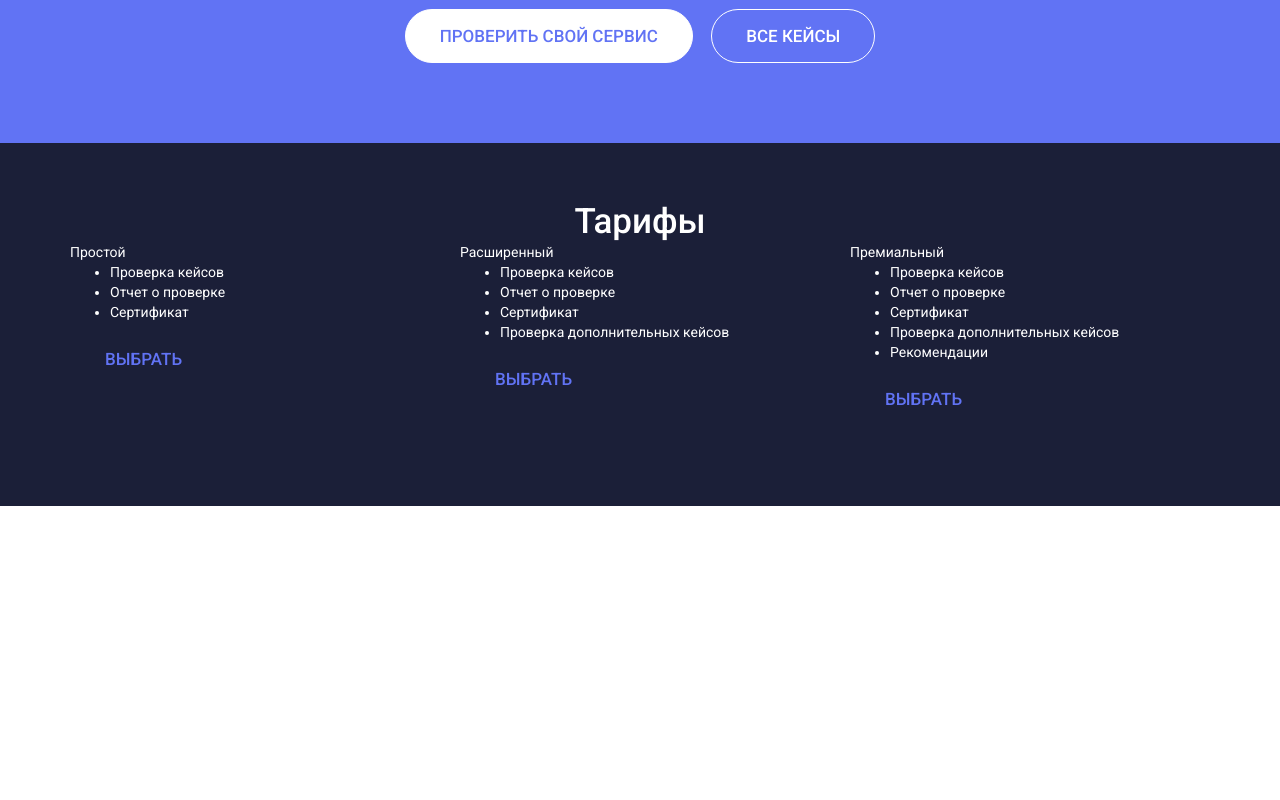
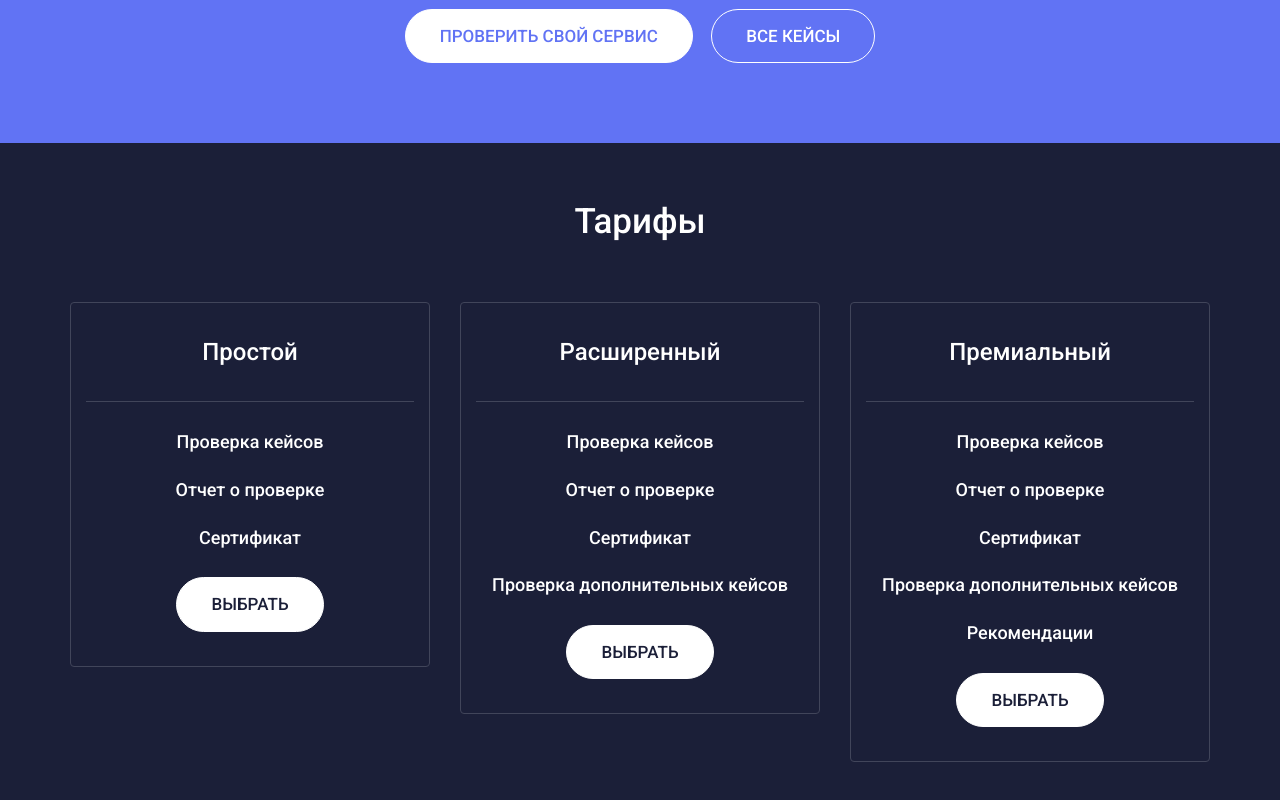
Before and after one commit to Eqwertylab/labx, a website: page src/index.html in a window 1280 px wide. Shown: the part 2794-3594 px from the top of the page. Before the commit the page ends 3300 px from the top, so only its background shows below. Drawn offline with nearby package versions, Linux system fonts and the light colour scheme; some packages are replaced by stand-ins of ours; a script that the page names is missing.

Commit message:
add tariffs

```diff
--- a/src/index.html
+++ b/src/index.html
@@ -207,7 +207,7 @@
 
         <div class="row tarif__row">
 
-          <div class="col-sm-4 tarif__item">
+          <div class="col-sm-4 tarif__item tarif__item_simple">
             <div class="tarif__inner">
               <div class="tarif__title">Простой</div>
               <ul class="tarif__list">
@@ -219,7 +219,7 @@
             </div>
           </div>
 
-          <div class="col-sm-4 tarif__item">
+          <div class="col-sm-4 tarif__item tarif__item_advanced">
             <div class="tarif__inner">
               <div class="tarif__title">Расширенный</div>
               <ul class="tarif__list">
@@ -232,7 +232,7 @@
             </div>
           </div>
 
-          <div class="col-sm-4 tarif__item">
+          <div class="col-sm-4 tarif__item tarif__item_premium">
             <div class="tarif__inner">
               <div class="tarif__title">Премиальный</div>
               <ul class="tarif__list">
--- a/src/less/theme-base.less
+++ b/src/less/theme-base.less
@@ -366,7 +366,7 @@
 
     .btn + .btn
     {
-      margin-left: 15px;
+      margin-top: 15px;
     }
   }
 }
@@ -387,10 +387,15 @@
   .button-variant(#fff; transparent; #fff);
 }
 
+.btn-contrast
+{
+  .button-variant(#1b1f38; #fff; #fff);
+}
+
 
 
 //
-// Кнопки
+// Тариф
 // --------------------------------------------------
 
 .tarif
@@ -401,8 +406,51 @@
   background: #1b1f38;
   color: #fff;
 
+  &__row
+  {
+    margin-top: 3.75rem;
+  }
   h2
   {
     color: #fff;
   }
+  &__item
+  {
+    & + &
+    {
+      margin-top: 20px;
+    }
+  }
+  &__inner
+  {
+    border-radius: 4px;
+    border: 1px solid #41455a;
+    padding-bottom: 2.125rem;
+  }
+  &__title
+  {
+    font-weight: 500;
+    padding: 2rem 0;
+    font-size: 1.5rem;
+    text-align: center;
+    border-bottom: 1px solid #41455a;
+    margin: 0 15px;
+  }
+  &__list
+  {
+    margin: 1rem 0;
+    padding: 0;
+    list-style-type: none;
+    text-align: center;
+    font-size: 14px;
+    font-weight: 500;
+  }
+  &__param
+  {
+    padding: 0.6875rem 15px;
+  }
+  &__tool
+  {
+    text-align: center;
+  }
 }
--- a/src/less/theme-sm.less
+++ b/src/less/theme-sm.less
@@ -99,6 +99,14 @@
       right: 0;
       bottom: 1.2rem;
     }
+    &__action
+    {
+      .btn + .btn
+      {
+        margin-top: 0;
+        margin-left: 15px;
+      }
+    }
   }
 
 
@@ -111,4 +119,25 @@
     font-weight: 500;
     font-size: 17px;
   }
+
+
+
+  //
+  // Тариф
+  // --------------------------------------------------
+
+  .tarif
+  {
+    &__item
+    {
+      & + &
+      {
+        margin-top: 0px;
+      }
+    }
+    &__list
+    {
+      font-size: 18px;
+    }
+  }
 }
```
Also changed, not shown: src/css/theme.css.
